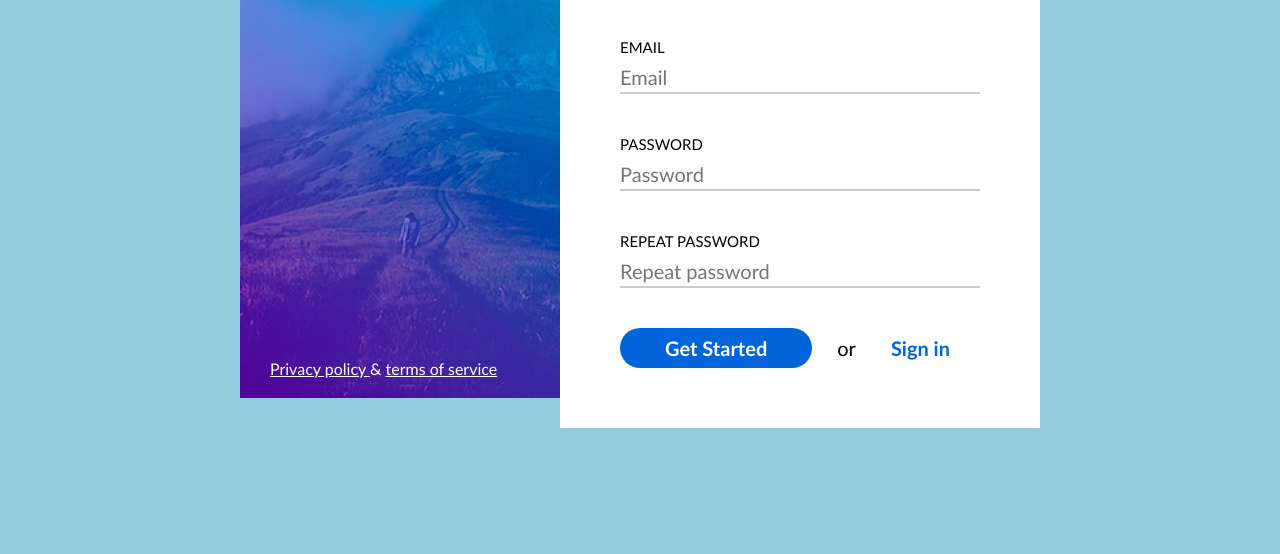
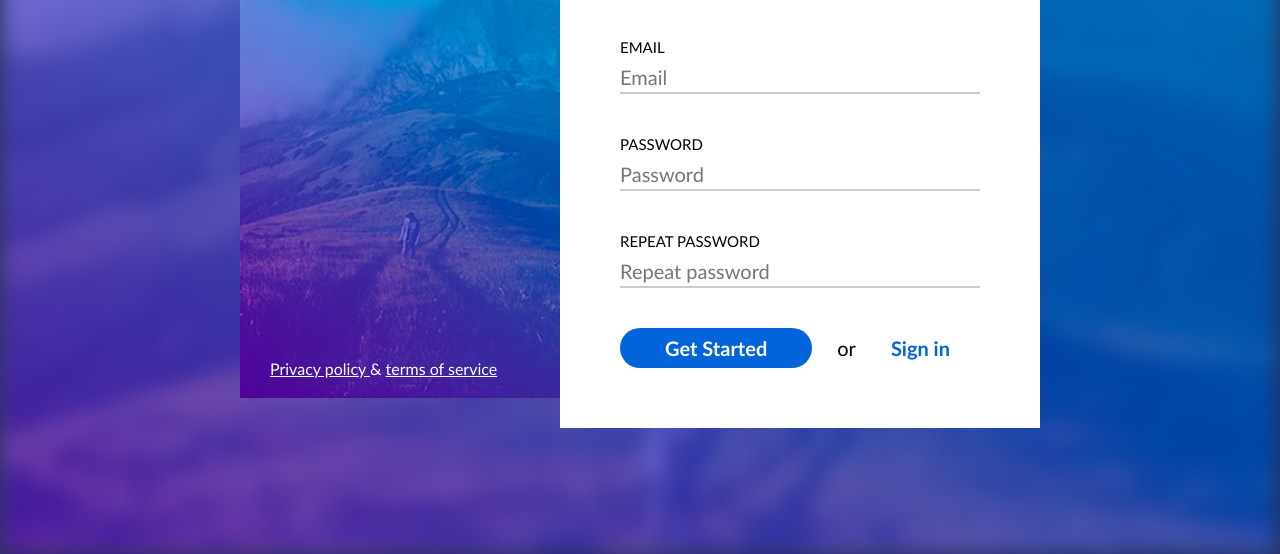
Before and after one commit to giedrotie/5-sign-up, a plain HTML site: page index.html in a window 1280 px wide. Shown: the part 246-800 px from the top of the page. Drawn offline with Linux system fonts and the light colour scheme.

Commit message:
page background and blur

```diff
--- a/css/main.css
+++ b/css/main.css
@@ -10,8 +10,23 @@ body * {
 }
 
 body {
-    background: #94cce0;
+    position:relative;
+    height:100vh;
+    background-color:#28315a;
 }
+
+.background {
+    display: inline-block;
+    width:100%;
+    height:100%;
+    background-color: blue;
+    background-image: url(../img/hill.jpg);
+    background-repeat: no-repeat;
+    background-position: center;
+    background-size: cover;
+    filter: blur(10px);
+}
+
 .container {
     display: inline-block;
     width: 800px;
--- a/index.html
+++ b/index.html
@@ -9,13 +9,14 @@
 </head>
 
 <body>
+    <div class="background"></div>
     <main class="container">
         <div class="left-column">
             <h1 class="main-title"> Sign up </h1>
             <div class="links">
                 <a href="#">Privacy policy </a>
                 <span>&</span>
-                <a href="# ">terms of service</a>
+                <a href="#">terms of service</a>
             </div>
         </div>
 
```
